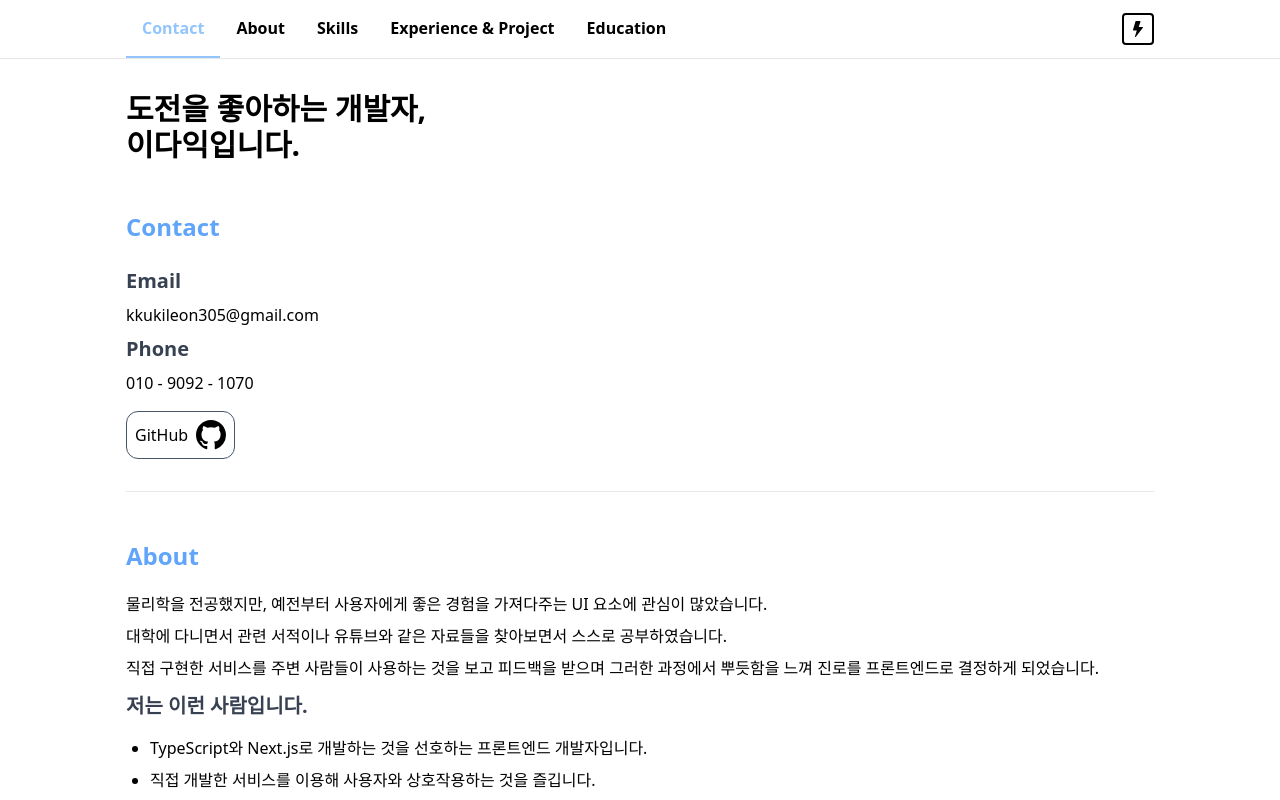
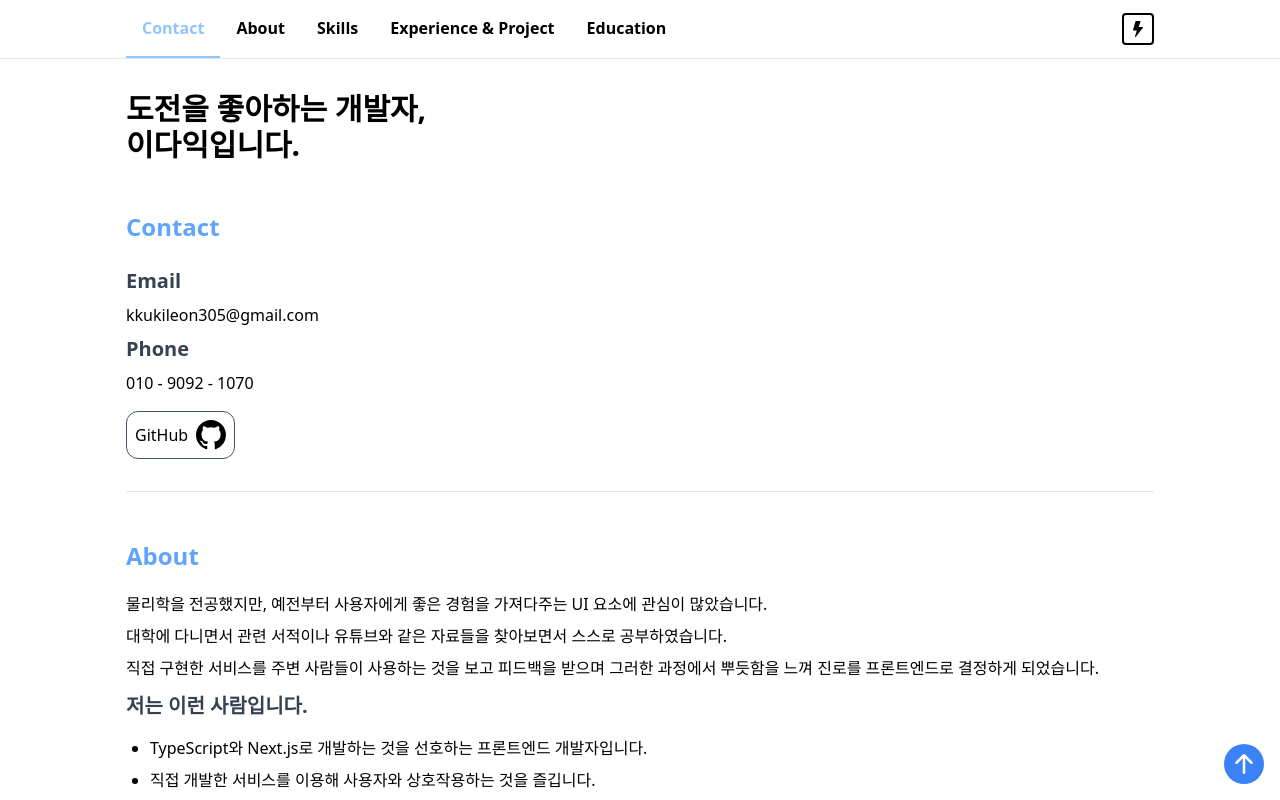
Before and after one commit to kkukileon305/web-resume, a Next.js app: page / in a window 1280 px wide. Shown: the top 800 px of the page. Built offline with nearby package versions, Linux system fonts and the light colour scheme.

Commit message:
top button 추가

```diff
--- a/app/page.tsx
+++ b/app/page.tsx
@@ -17,6 +17,7 @@ import { AnimatePresence } from 'framer-motion';
 import MenuModal from '../components/MenuModal';
 import ImageList from '../components/ImageList';
 import ImageModal from '../components/ImageModal';
+import TopBtn from '../components/buttons/TopBtn';
 
 export type Sections = {
   contact: boolean;
@@ -66,6 +67,8 @@ const Page = () => {
         {menuModal && <MenuModal curMenu={curMenu} subRefs={subRefs} />}
         {imageModal && <ImageModal />}
       </AnimatePresence>
+      <TopBtn />
+
       <Header curMenu={curMenu} subRefs={subRefs} />
       <main className='px-4 max-w-[1060px] mx-auto'>
         <Title
--- a/components/ImageModal.tsx
+++ b/components/ImageModal.tsx
@@ -24,7 +24,7 @@ const ImageModal = () => {
       onClick={handleClose}
     >
       <motion.div
-        className={`min-w-[200px] ${imageModalSrc?.isMobile ? 'max-w-[440px]' : 'max-w-[1060px]'} flex justify-center w-full rounded-xl shadow-xl`}
+        className={`min-w-[200px] ${imageModalSrc?.isMobile ? 'max-w-[400px]' : 'max-w-[1060px]'} max-h-[90vh] flex justify-center w-full rounded-xl shadow-xl`}
         initial={{
           y: 100,
           opacity: 0,
--- /dev/null
+++ b/components/buttons/TopBtn.tsx
@@ -0,0 +1,12 @@
+'use client';
+
+import { BsArrowUpShort } from 'react-icons/bs';
+
+const TopBtn = () => {
+  return (
+    <button onClick={() => window.scrollTo({ top: 0, behavior: 'smooth' })} className='fixed bottom-4 right-4 z-[15] bg-blue-500 rounded-full'>
+      <BsArrowUpShort size={40} color='white' />
+    </button>
+  );
+};
+export default TopBtn;
```
